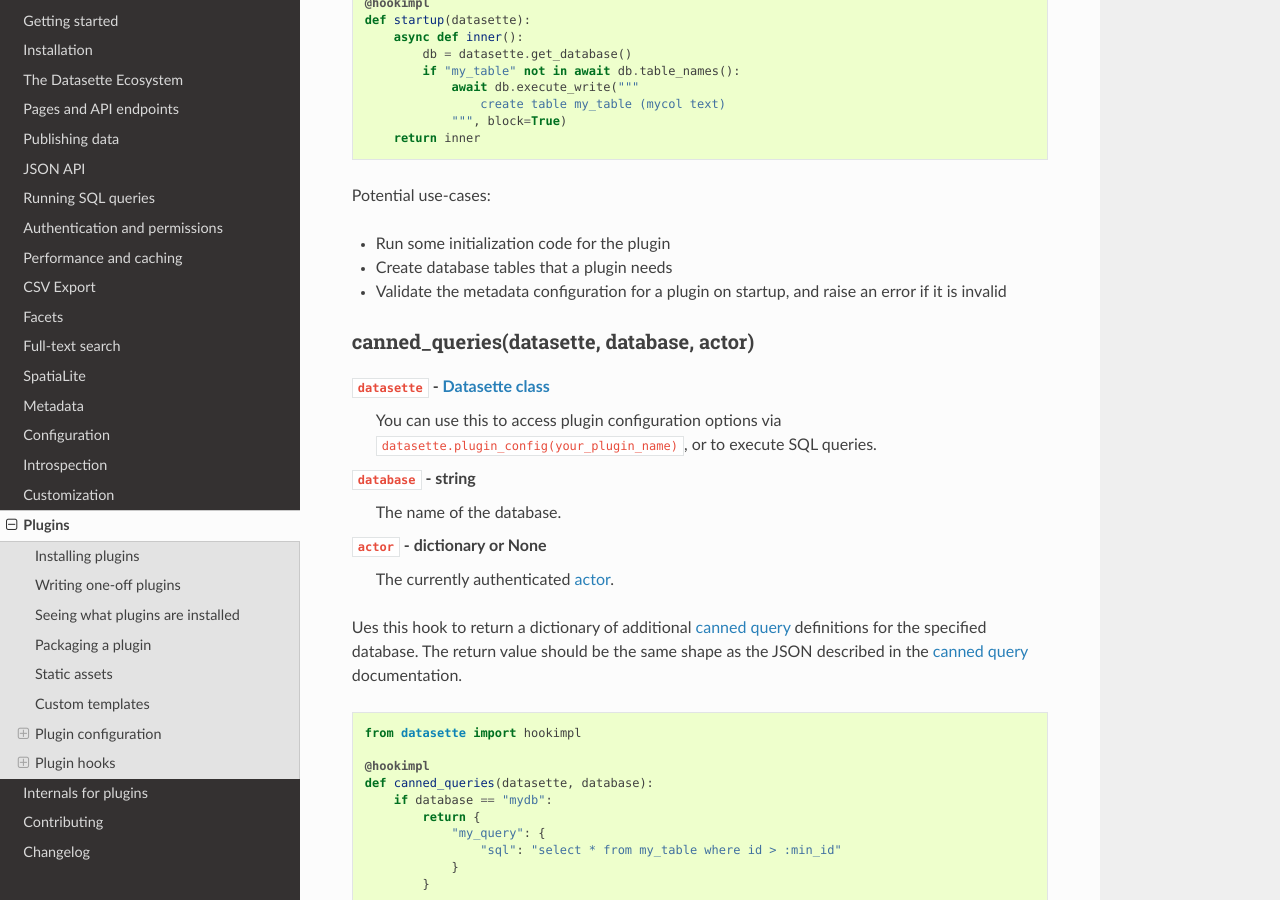
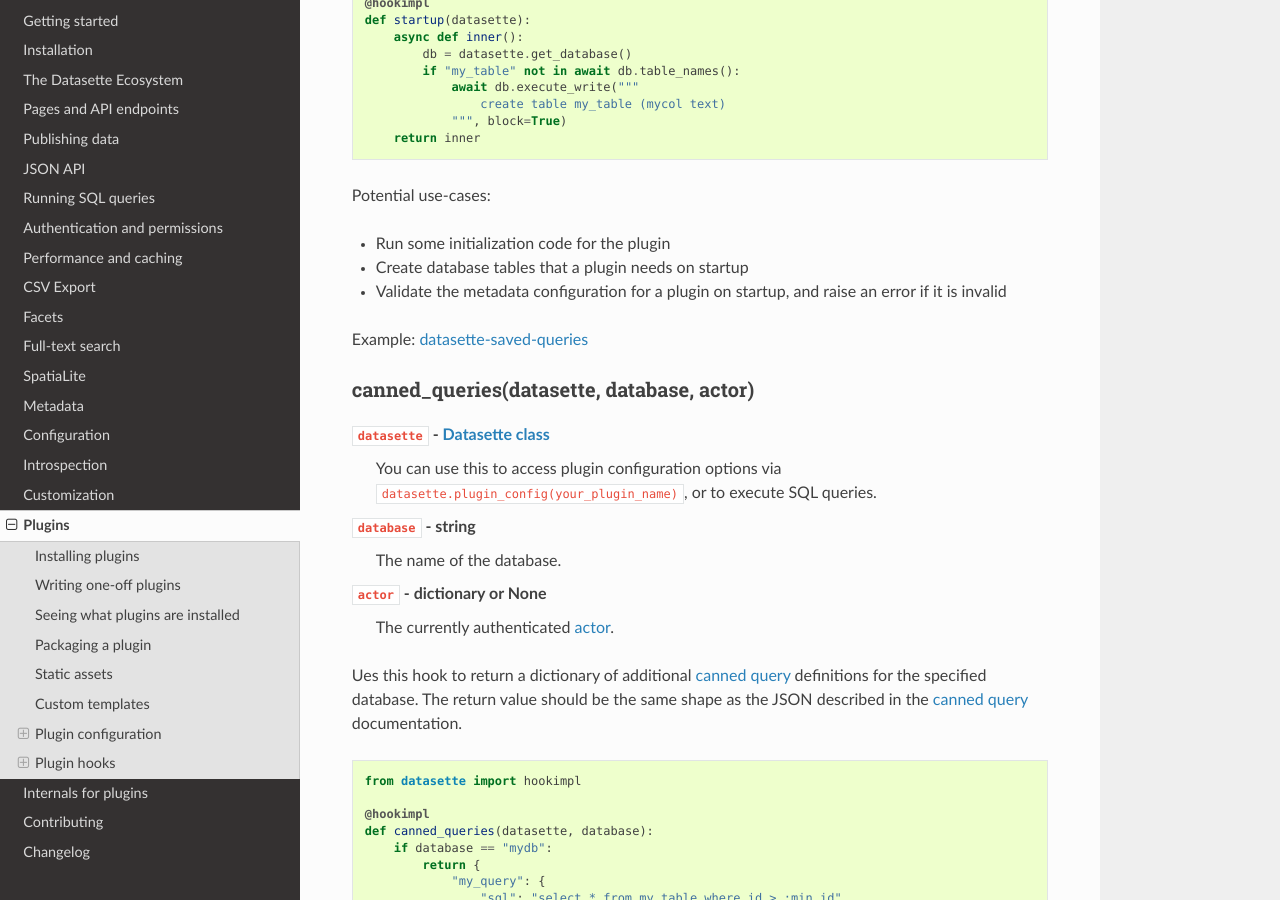
Before and after one commit to simonw/datasette, a Sphinx documentation site: the page built from docs/plugins.rst, in a window 1280 px wide and 900 px high, scrolled down 21172 px. Built offline with Sphinx 7.4.7 and the Read the Docs theme 2.0.0, drawn with Linux system fonts in a browser that asks for light colours; some of the changed text lies outside the part shown.

Commit message:
Link to datasette-saved-queries plugin, closes #852

```diff
--- a/docs/changelog.rst
+++ b/docs/changelog.rst
@@ -12,7 +12,7 @@
 .. warning:: This is an **alpha** release. See :ref:`contributing_alpha_beta`.
 
 - New :ref:`plugin_hook_startup` plugin hook. (`#834 <https://github.com/simonw/datasette/issues/834>`__)
-- New :ref:`plugin_hook_canned_queries` plugin hook. (`#852 <https://github.com/simonw/datasette/issues/852>`__)
+- New :ref:`plugin_hook_canned_queries` plugin hook. See `datasette-saved-queries <https://github.com/simonw/datasette-saved-queries>`__ for an example of this hook in action. (`#852 <https://github.com/simonw/datasette/issues/852>`__)
 - Workaround for "Too many open files" error in test runs. (`#846 <https://github.com/simonw/datasette/issues/846>`__)
 - Respect existing ``scope["actor"]`` if already set by ASGI middleware. (`#854 <https://github.com/simonw/datasette/issues/854>`__)
 - New process for shipping :ref:`contributing_alpha_beta`. (`#807 <https://github.com/simonw/datasette/issues/807>`__)
--- a/docs/ecosystem.rst
+++ b/docs/ecosystem.rst
@@ -157,11 +157,15 @@
 
 `datasette-leaflet-geojson <https://github.com/simonw/datasette-leaflet-geojson>`__ looks out for columns containing GeoJSON formatted geographical information and displays them on a `Leaflet-powered <https://leafletjs.com/>`__ map.
 
-
 datasette-pretty-json
 ---------------------
 
 `datasette-pretty-json <https://github.com/simonw/datasette-pretty-json>`__ seeks out JSON values in Datasette's table browsing interface and pretty-prints them, making them easier to read.
+
+datasette-saved-queries
+-----------------------
+
+`datasette-saved-queries <https://github.com/simonw/datasette-saved-queries>`__ lets users interactively save queries to a ``saved_queries`` table. They are then made available as additional :ref:`canned queries <canned_queries>`.
 
 datasette-haversine
 -------------------
--- a/docs/plugins.rst
+++ b/docs/plugins.rst
@@ -1028,8 +1028,10 @@
 Potential use-cases:
 
 * Run some initialization code for the plugin
-* Create database tables that a plugin needs
+* Create database tables that a plugin needs on startup
 * Validate the metadata configuration for a plugin on startup, and raise an error if it is invalid
+
+Example: `datasette-saved-queries <https://github.com/simonw/datasette-saved-queries>`__
 
 .. _plugin_hook_canned_queries:
 
@@ -1097,6 +1099,8 @@
                     "sql": result["sql"]
                 } for result in results}
         return inner
+
+Example: `datasette-saved-queries <https://github.com/simonw/datasette-saved-queries>`__
 
 .. _plugin_hook_actor_from_request:
 
```
